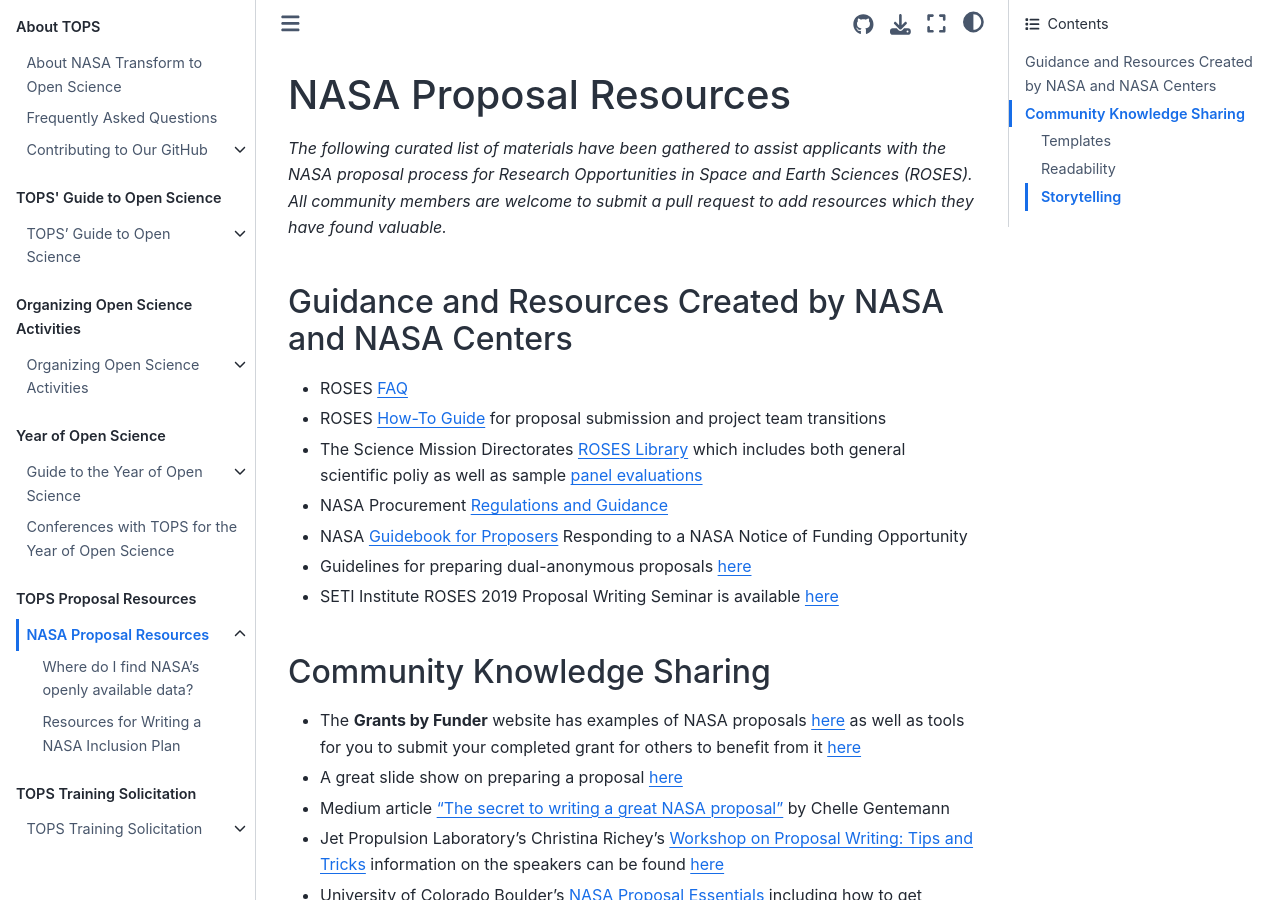
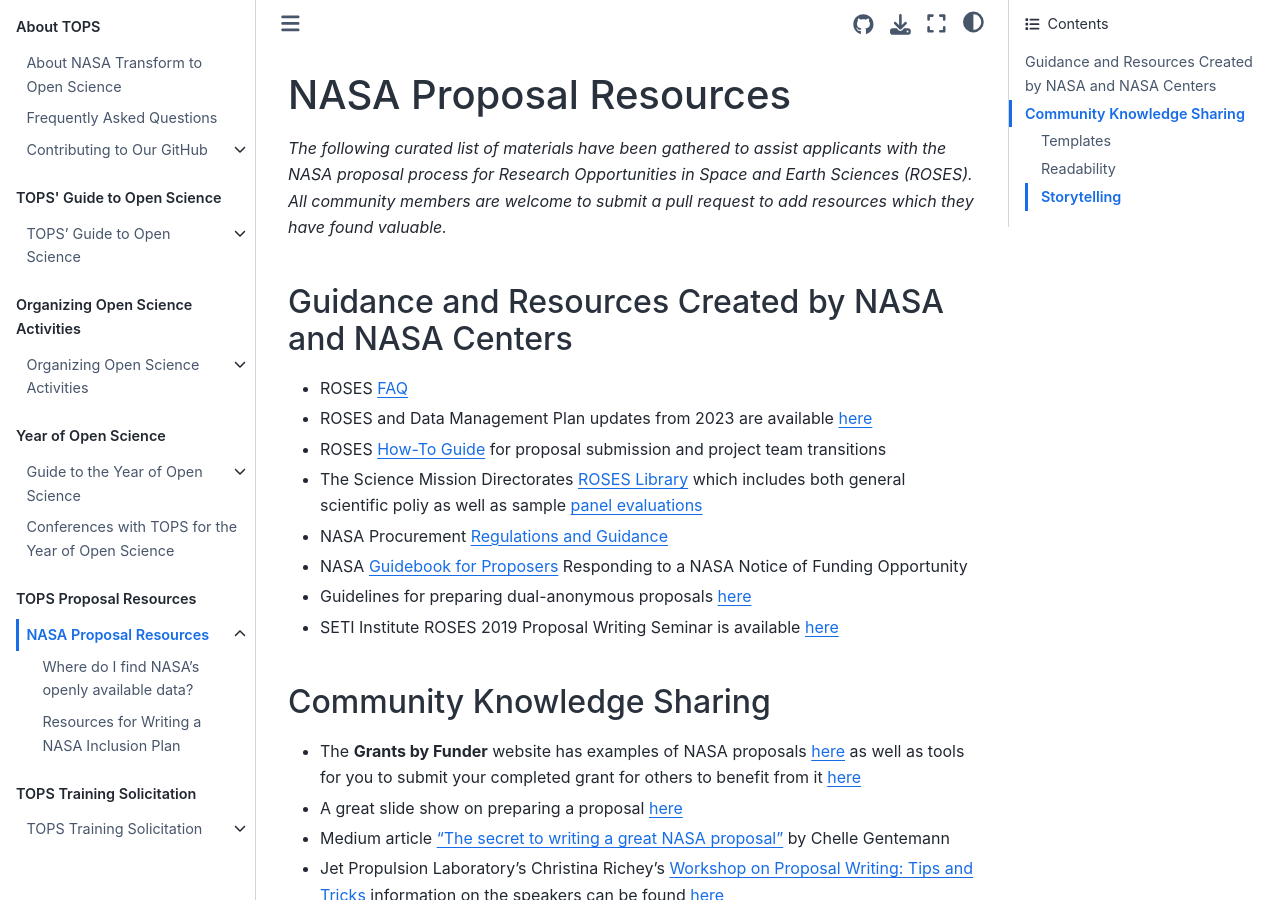
Before and after one commit to nasa/Transform-to-Open-Science-Book, a Jupyter Book: the page built from Proposal_Resources/readme.md, in a window 1280 px wide and 900 px high. Built offline with Jupyter Book 1.0.4 settings and Sphinx 7.4.7 and the Sphinx Book theme 1.1.4, drawn with Linux system fonts in a browser that asks for light colours.

Commit message:
Update readme.md

```diff
--- a/Proposal_Resources/readme.md
+++ b/Proposal_Resources/readme.md
@@ -5,6 +5,7 @@
 ## Guidance and Resources Created by NASA and NASA Centers
 
 * ROSES [FAQ](https://science.nasa.gov/researchers/sara/faqs)
+* ROSES and Data Management Plan updates from 2023 are available [here](https://www.earthdata.nasa.gov/news/roses-2023-dmp)
 * ROSES [How-To Guide](https://science.nasa.gov/researchers/sara/how-to-guide) for proposal submission and project team transitions
 * The Science Mission Directorates [ROSES Library](https://science.nasa.gov/researchers/sara/library-and-useful-links) which includes both general scientific poliy as well as sample [panel evaluations](https://science.nasa.gov/files/science-pink/s3fs-public/atoms/files/ExamplePanelEvaluation_0422.pdf)
 * NASA Procurement [Regulations and Guidance](https://www.nasa.gov/offices/procurement/gpc/regulations_and_guidance)
```
